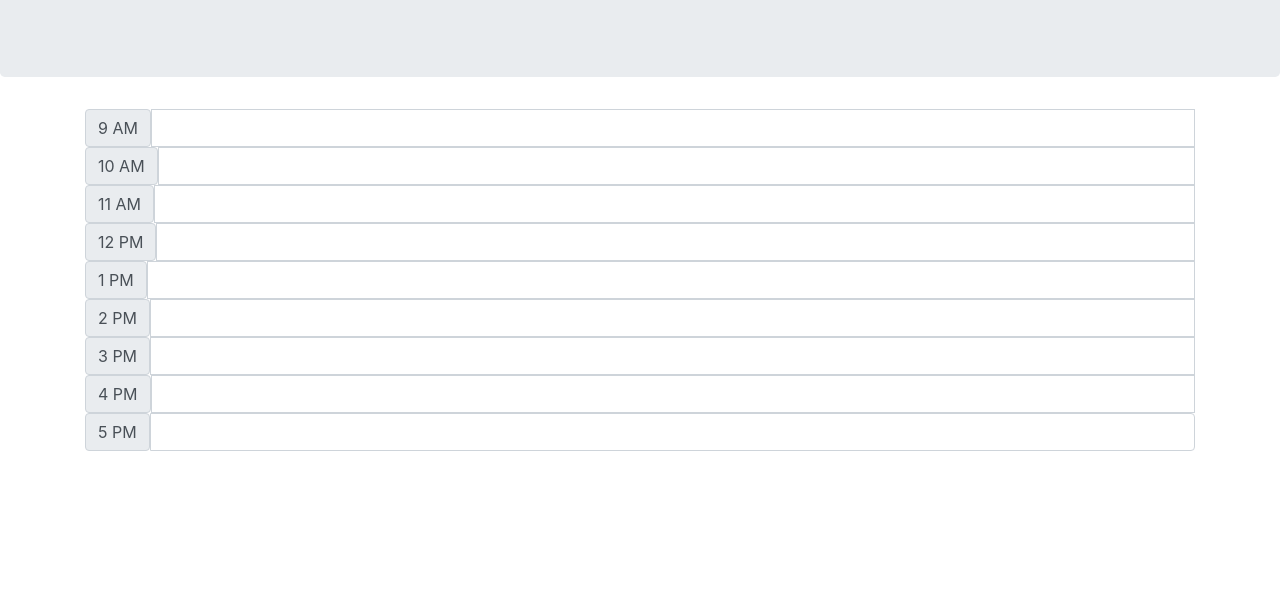
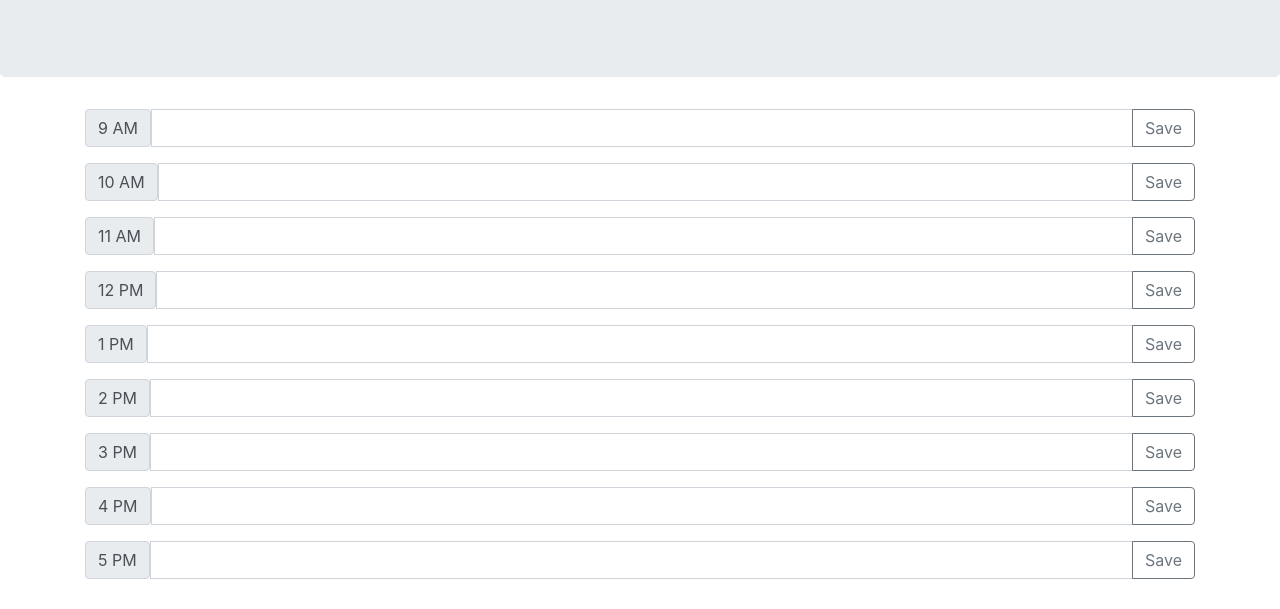
Before and after one commit to salnation/Day-Planner---Third-Party-API-Homework-, a plain HTML site: page index.html in a window 1280 px wide. Shown: the part 191-800 px from the top of the page. Drawn offline with nearby package versions, Linux system fonts and the light colour scheme.

Commit message:
Fourth commit: Further updates were made to the index.html file including the addition of a <div> and a <button> under each time block creating a save button directly to the right of each time block - Utilizing bootstrap.

```diff
--- a/index.html
+++ b/index.html
@@ -36,46 +36,93 @@
         <!-- Updating the classes and id's to work with bootstrap -->
         <span class="input-group-text" id="*basic-addon1*">9 AM</span>
         <input type="text" class="form-control task" aria-label="Recepient's username" aria-describedby="button-addon2">
+        <!-- Now we need to create the save button to the right of each indivisual time block utilizing bootstrap -->
+        <div class="input-group-append" id="hour-9am">
+        <!-- A save button will be created to go directly to the right of the time block where the user can input their events -->
+        <button class="btn btn-outline-secondary save-button" type="button" id="button-addon2">Save</button>
+      </div>
+    </div>
 
         <div class="input-group mb-3">
-        <!-- 10 AM hour time slot -->
+        <!-- 10 AM hour time block -->
         <span class="input-group-text" id="*basic-addon1*">10 AM</span>
         <input type="text" class="form-control task" aria-label="Recepient's username" aria-describedby="button-addon2">
+        <div class="input-group-append" id="hour-10am">
+          <!-- SAVE BUTTON -->
+          <button class="btn btn-outline-secondary save-button" type="button" id="button-addon2">Save</button>
+        </div>
+      </div>
+
 
       <div class="input-group mb-3">
-        <!-- 11 AM hour time slot -->
+        <!-- 11 AM hour time block -->
         <span class="input-group-text" id="*basic-addon1*">11 AM</span>
         <input type="text" class="form-control task" aria-label="Recepient's username" aria-describedby="button-addon2">
+        <div class="input-group-append" id="hour-11am">
+          <!-- SAVE BUTTON -->
+          <button class="btn btn-outline-secondary save-button" type="button" id="button-addon2">Save</button>
+        </div>
+      </div>
 
       <div class="input-group mb-3">
-        <!-- Noon hour time slot -->
+        <!-- Noon hour time block -->
         <span class="input-group-text" id="*basic-addon1*">12 PM</span>
         <input type="text" class="form-control task" aria-label="Recepient's username" aria-describedby="button-addon2">
+        <div class="input-group-append" id="hour-12pm">
+          <!-- SAVE BUTTON -->
+          <button class="btn btn-outline-secondary save-button" type="button" id="button-addon2">Save</button>
+        </div>
+      </div>
 
       <div class="input-group mb-3">
-        <!-- 1 PM hour time slot -->
+        <!-- 1 PM hour time block -->
         <span class="input-group-text" id="*basic-addon1*">1 PM</span>
         <input type="text" class="form-control task" aria-label="Recepient's username" aria-describedby="button-addon2">
+        <div class="input-group-append" id="hour-1pm">
+          <!-- SAVE BUTTON -->
+          <button class="btn btn-outline-secondary save-button" type="button" id="button-addon2">Save</button>
+        </div>
+      </div>
 
       <div class="input-group mb-3">
-        <!-- 2 PM hour time slot -->
+        <!-- 2 PM hour time block -->
         <span class="input-group-text" id="*basic-addon1*">2 PM</span>
         <input type="text" class="form-control task" aria-label="Recepient's username" aria-describedby="button-addon2">
+        <div class="input-group-append" id="hour-2pm">
+          <!-- SAVE BUTTON -->
+          <button class="btn btn-outline-secondary save-button" type="button" id="button-addon2">Save</button>
+        </div>
+      </div>
 
       <div class="input-group mb-3">
-        <!-- 3 PM hour time slot -->
+        <!-- 3 PM hour time block -->
         <span class="input-group-text" id="*basic-addon1*">3 PM</span>
         <input type="text" class="form-control task" aria-label="Recepient's username" aria-describedby="button-addon2">
+        <div class="input-group-append" id="hour-3pm">
+          <!-- SAVE BUTTON -->
+          <button class="btn btn-outline-secondary save-button" type="button" id="button-addon2">Save</button>
+        </div>
+      </div>
 
       <div class="input-group mb-3">
-        <!-- 4 PM hour time slot -->
+        <!-- 4 PM hour time block -->
         <span class="input-group-text" id="*basic-addon1*">4 PM</span>
         <input type="text" class="form-control task" aria-label="Recepient's username" aria-describedby="button-addon2">
+        <div class="input-group-append" id="hour-4pm">
+          <!-- SAVE BUTTON -->
+          <button class="btn btn-outline-secondary save-button" type="button" id="button-addon2">Save</button>
+        </div>
+      </div>
 
       <div class="input-group mb-3">
-        <!-- 5 PM hour time slot -->
+        <!-- 5 PM hour time block -->
         <span class="input-group-text" id="*basic-addon1*">5 PM</span>
         <input type="text" class="form-control task" aria-label="Recepient's username" aria-describedby="button-addon2">
+        <div class="input-group-append" id="hour-5pm">
+          <!-- SAVE BUTTON -->
+          <button class="btn btn-outline-secondary save-button" type="button" id="button-addon2">Save</button>
+        </div>
+      </div>
 
         </span>
       </div>
```
Lines whose indentation alone changed are shown as unchanged.
